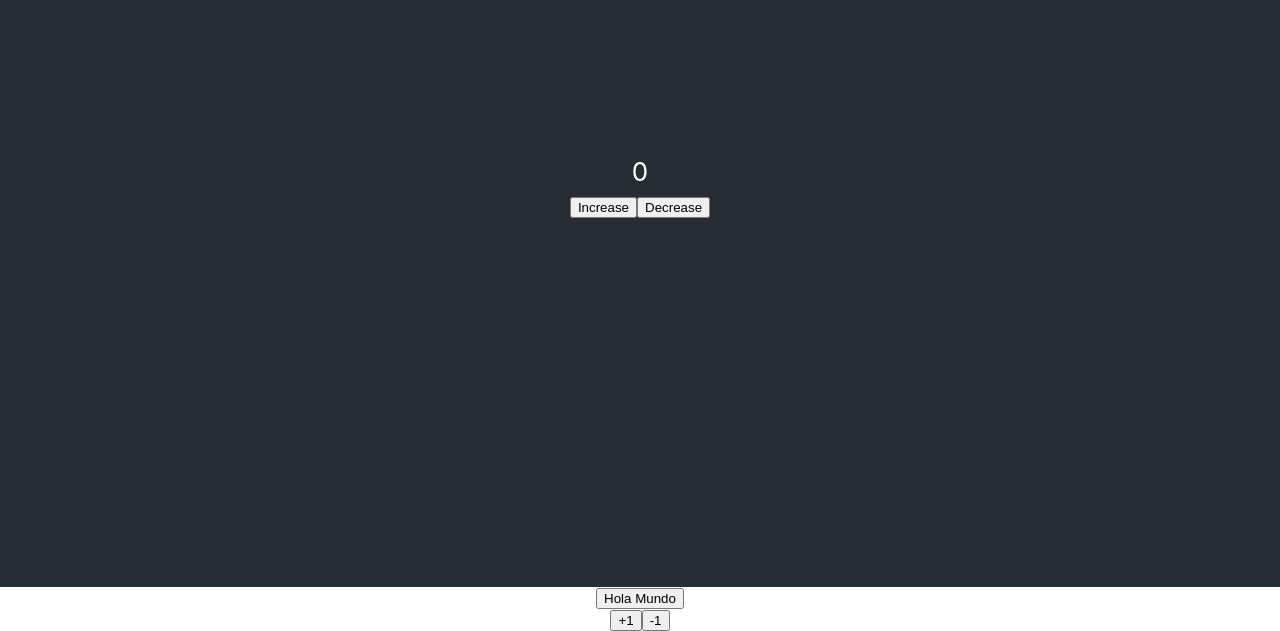
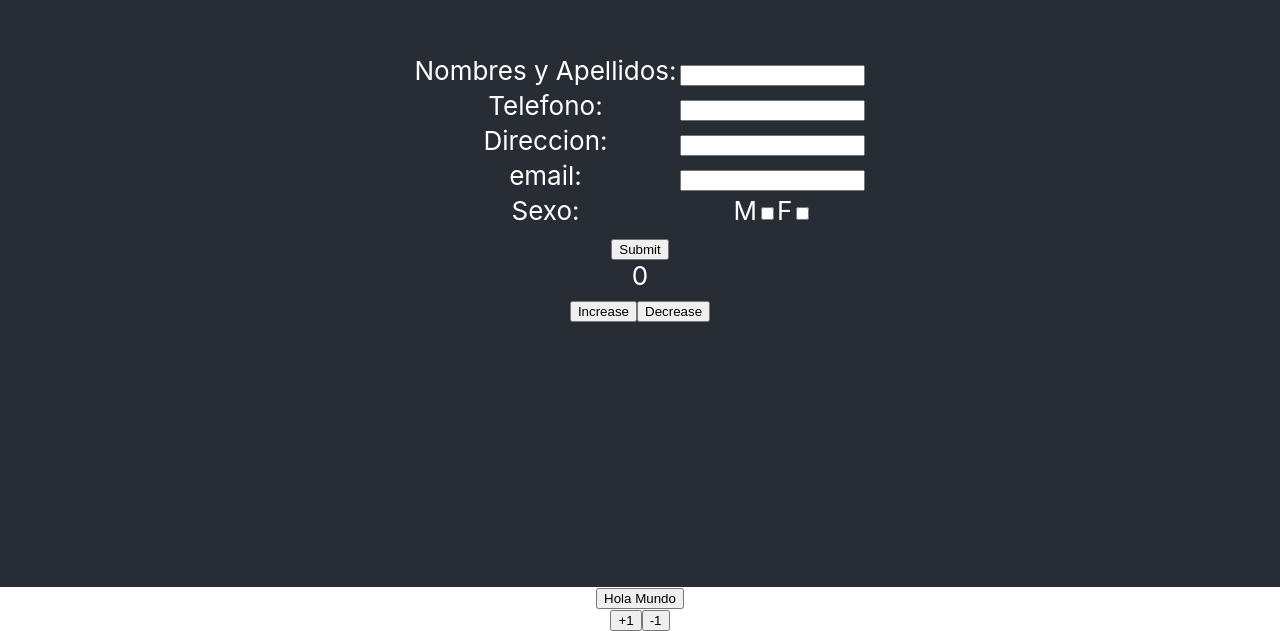
Before and after one commit to JacobApaza/FirstApp, a React (Create React App) app in the folder buttons/: page / in a window 1280 px wide. Shown: the part 213-844 px from the top of the page. Built offline with nearby package versions, Linux system fonts and the light colour scheme; the HTML template or start-up script is replaced by a standard one.

Commit message:
Update DataForm metods.

```diff
--- a/buttons/src/App.js
+++ b/buttons/src/App.js
@@ -1,13 +1,14 @@
-import logo from './logo.svg';
 import './App.css';
 import ButtonWithMessage from './components/ButtonWithMessage';
 import ButtonIncreaseDecrease from './components/ButtonIncreaseDecrease';
 import ButtonIncreDecreLabel from './components/ButtonIncreDecreLabel';
+import DataForm from './components/DataForm';
 
 function App() {
   return (
     <div className="App">
       <header className="App-header">
+        <DataForm></DataForm>
         <ButtonIncreDecreLabel></ButtonIncreDecreLabel>
       </header>
       <div>
--- /dev/null
+++ b/buttons/src/components/DataForm.jsx
@@ -0,0 +1,102 @@
+import React from "react";
+
+class DataForm extends React.Component {
+    constructor() {
+        super();
+        this.submit = this.submit.bind(this);
+        this.onChangeName = this.onChangeName.bind(this);
+        this.state = {
+            name: ""
+        };
+    }
+
+    onChangeName(event){
+        this.setState({
+            name: event.target.value
+        });
+    }
+
+    onChangeTelefono(event){
+        this.setState({
+            name: event.target.value
+        });
+    }
+
+    onChangeDireccion(event){
+        this.setState({
+            name: event.target.value
+        });
+    }
+
+    onChangeEmail(event){
+        this.setState({
+            name: event.target.value
+        });
+    }
+    submit(){
+        //alert
+        console.log(this.state);
+    }
+
+    render (props) {
+        return(
+            <div>
+                <thead>
+                <table>
+                    <tr>
+                        <td>
+                        <label>Nombres y Apellidos:</label>
+                        </td>
+                        <td>
+                        <input
+                        name="NombreApellido"
+                        type="text"
+                        value={this.state.name}
+                        onChange={this.onChangeName}></input>
+                        </td>
+                    </tr>
+                    <tr>
+                        <td>
+                        <label>Telefono:</label>
+                        </td>
+                        <td>
+                        <input name="telefono"></input>
+                        </td>
+                    </tr>
+
+                    <tr>
+                        <td>
+                            <label>Direccion:</label>
+                        </td>
+                        <td>
+                            <input name="direccion"></input>
+                        </td>
+                    </tr>
+
+                    <tr>
+                        <td>
+                            <label>email:</label>
+                        </td>
+                        <td>
+                            <input name="email"></input>
+                        </td>
+                    </tr>
+                    <tr>
+                        <td>
+                            <label>Sexo:</label>
+                        </td>
+                        <td>
+                            <label>M</label><input type="checkbox" value="true"></input>
+                            <label>F</label><input type="checkbox" value="false"></input>
+                        </td>
+                    </tr>
+                </table>
+                </thead>
+                <button onClick={this.submit}>Submit</button>
+            </div>
+        );
+
+    }
+}
+
+export default DataForm;
```
